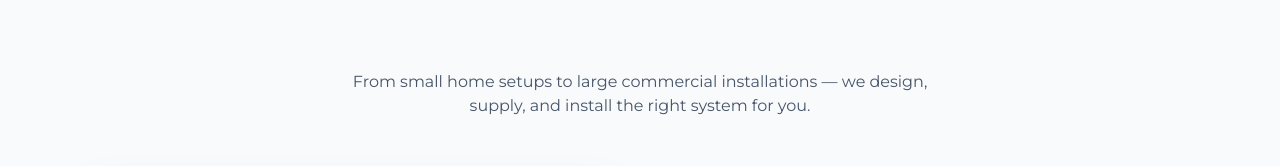
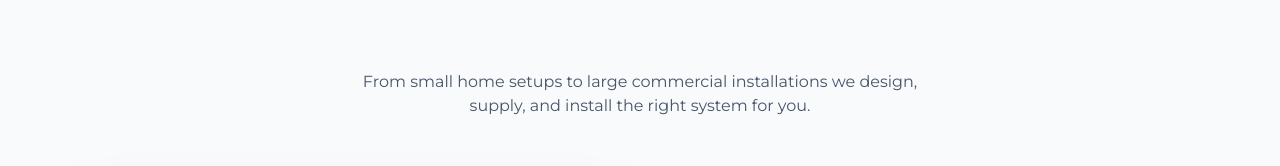
Before and after one commit to imoleayomi19/the-embrace, a React (Vite) app: page /landing in a window 1280 px wide. Shown: the part 634-800 px from the top of the page. Built offline with nearby package versions, Linux system fonts and the light colour scheme.

Commit message:
feat: add landing page with integrated solar enquiry lead form and WhatsApp redirection

```diff
--- a/src/pages/LandingPage.tsx
+++ b/src/pages/LandingPage.tsx
@@ -1,18 +1,12 @@
 import { useState, useRef, useEffect } from "react";
 import { motion, AnimatePresence } from "framer-motion";
 import {
-  Sun,
   Zap,
   Phone,
   MapPin,
   User,
   ChevronDown,
-  CheckCircle,
-  MessageCircle,
   ArrowRight,
-  Shield,
-  Star,
-  Clock,
 } from "lucide-react";
 
 // ─── Constants ────────────────────────────────────────────────────────────────
@@ -188,8 +182,7 @@ export function LandingPage() {
               className="flex flex-col items-center text-center gap-4 mb-14"
             >
               <motion.p variants={fadeUp} className="text-slate-600 max-w-xl text-sm sm:text-base !normal-case !tracking-normal !font-montserrat">
-                From small home setups to large commercial installations — we design, supply, and
-                install the right system for you.
+                From small home setups to large commercial installations we design, supply, and install the right system for you.
               </motion.p>
             </motion.div>
 
```
